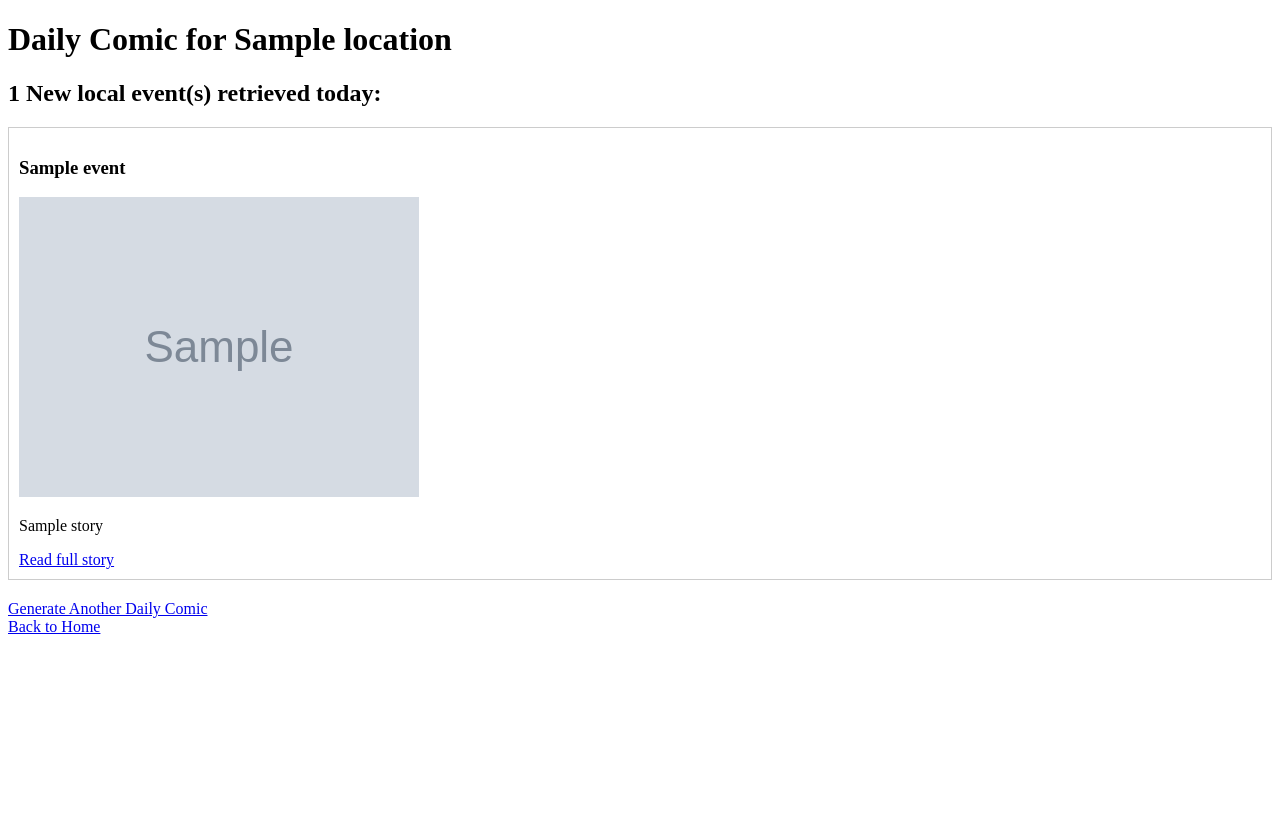
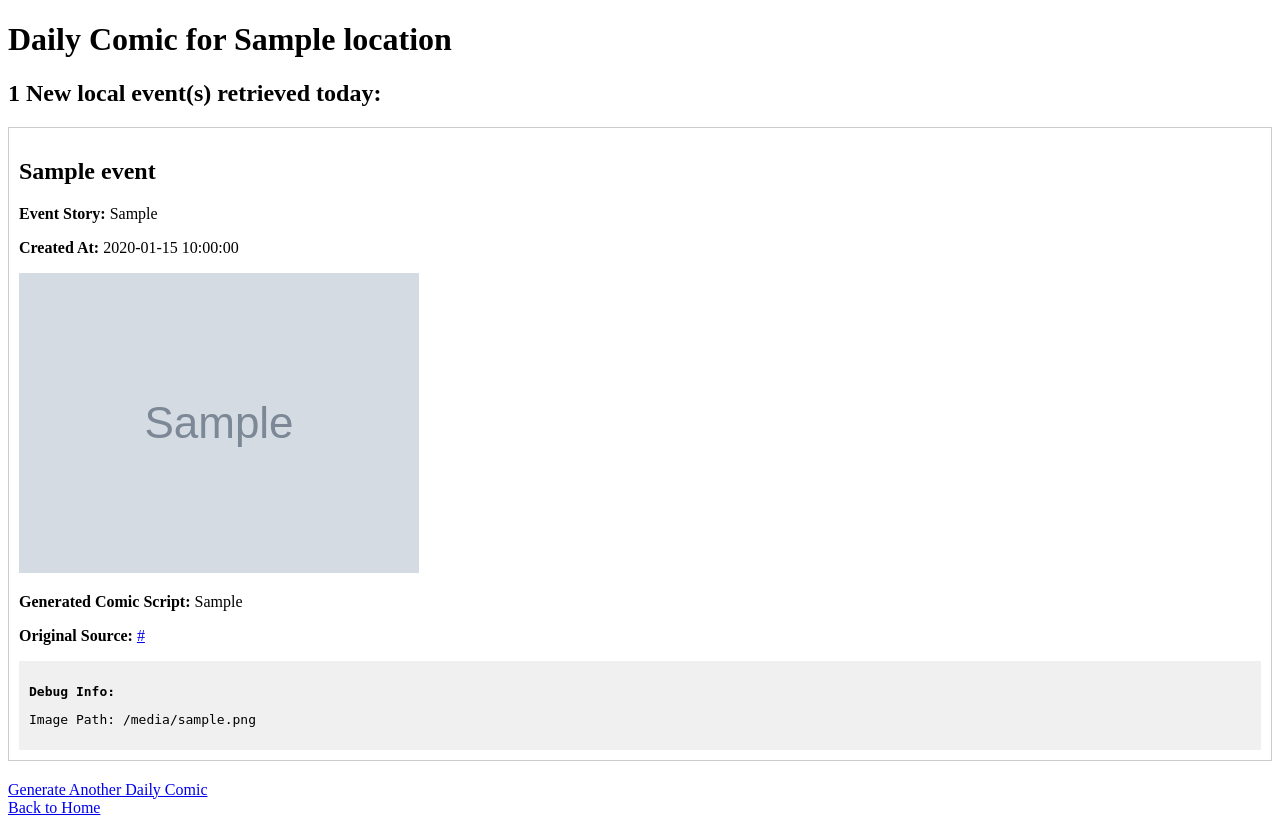
Before and after one commit to samjd-zz/grizz-ai, a Flask app: template src/templates/daily_comic_result.html in a window 1280 px wide. Before the commit the page ends 634 px from the top, so only its background shows below. Run offline with Flask 2, Linux system fonts and the light colour scheme; the template is opened without the code that fills it: most values are stand-ins (such as "Sample title", 1, 10 or a date in 2020); grey boxes marked "Sample" are stand-in pictures; parts of the project's set-up code (start-up, migrations or seed data) failed here and were passed over.

Commit message:
web- tweaking

```diff
--- /dev/null
+++ b/src/templates/comic_display.html
@@ -0,0 +1,20 @@
+{% macro display_comic(comic) %}
+<div class="comic-container">
+    <h2>{{ comic.title }}</h2>
+    <p><strong>Event Story:</strong> {{ comic.original_story }}</p>
+    <p><strong>Created At:</strong> {{ comic.created_at }}</p>
+    {% if comic.image_path %}
+        <img src="{{ comic.image_path }}" alt="{{ comic.title }}" class="comic-image">
+    {% else %}
+        <p>Image not available</p>
+    {% endif %}
+    <p><strong>Generated Comic Script:</strong> {{ comic.comic_script }}</p>
+    {% if comic.story_source_url %}
+        <p><strong>Original Source:</strong> <a href="{{ comic.story_source_url }}" target="_blank">{{ comic.story_source_url }}</a></p>
+    {% endif %}
+    <div class="debug-info">
+        <p><strong>Debug Info:</strong></p>
+        <p>Image Path: {{ comic.image_path }}</p>
+    </div>
+</div>
+{% endmacro %}
--- a/src/templates/daily_comic_result.html
+++ b/src/templates/daily_comic_result.html
@@ -22,6 +22,12 @@
             border: 1px solid #f5c6cb;
             border-radius: 4px;
         }
+        .debug-info {
+            background-color: #f0f0f0;
+            padding: 10px;
+            margin-top: 10px;
+            font-family: monospace;
+        }
     </style>
 </head>
 <body>
@@ -33,19 +39,9 @@
         </div>
     {% elif events %}
         <h2>{{ events|length }} New local event(s) retrieved today:</h2>
+        {% from 'comic_display.html' import display_comic %}
         {% for event in events %}
-            <div class="comic-container">
-                <h3>{{ event.title }}</h3>
-                {% if event.image_path %}
-                    <img src="{{ event.image_path }}" alt="{{ event.title }}" class="comic-image">
-                {% else %}
-                    <p>Image not available</p>
-                {% endif %}
-                <p>{{ event.story }}</p>
-                {% if event.full_story_source_url %}
-                    <a href="{{ event.full_story_source_url }}" target="_blank">Read full story</a>
-                {% endif %}
-            </div>
+            {{ display_comic(event) }}
         {% endfor %}
     {% else %}
         <p>No comics were generated. Please try again later.</p>
```
Also changed, not shown: src/templates/custom_comic_result.html (+29 -4 lines), src/templates/media_comic_result.html (+30 -5 lines), src/templates/view_all_comics.html (+2 -19 lines), 1 other file.
